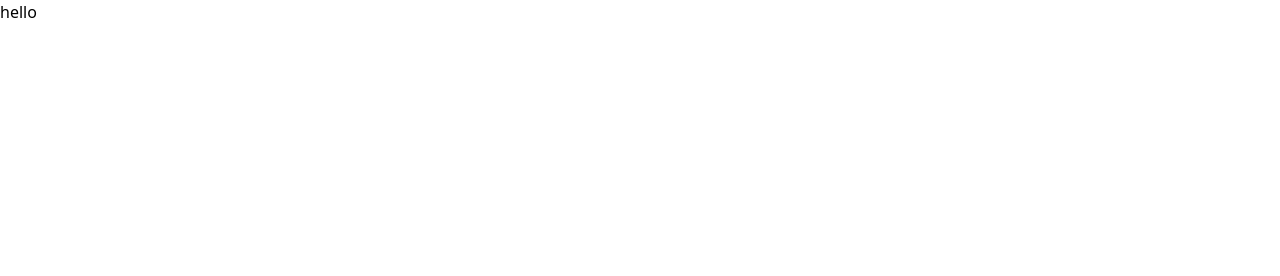
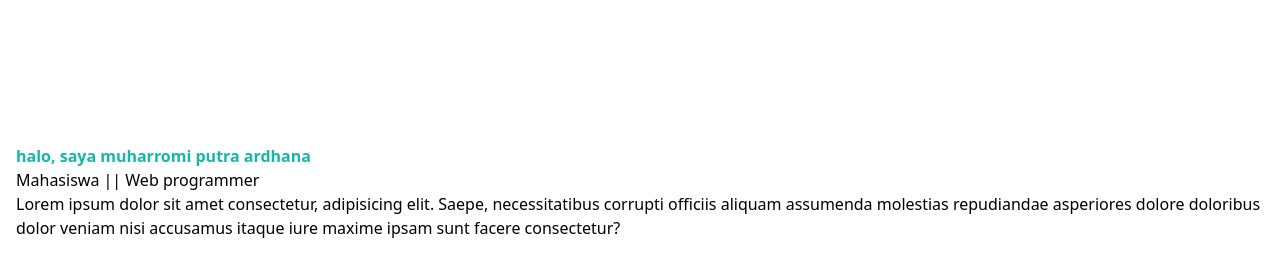
Before and after one commit to muharromi42/portofolio-tailwind, a website: page index.html in a window 1280 px wide. Drawn offline with Linux system fonts and the light colour scheme.

Commit message:
hero section

```diff
--- a/index.html
+++ b/index.html
@@ -8,6 +8,18 @@
     <link rel="stylesheet" href="dist/output.css">
 </head>
 <body>
-    <h1>hello</h1>
+    <!-- hero section start -->
+    <section id="home" class="pt-36">
+        <div class="container">
+            <div class="flex flex-wrap">
+                <div class="w-full self-center px-4">
+                    <h1 class="text-base font-semibold text-primary">halo, saya muharromi putra ardhana</h1>
+                    <h2>Mahasiswa || Web programmer</h2>
+                    <p>Lorem ipsum dolor sit amet consectetur, adipisicing elit. Saepe, necessitatibus corrupti officiis aliquam assumenda molestias repudiandae asperiores dolore doloribus dolor veniam nisi accusamus itaque iure maxime ipsam sunt facere consectetur?</p>
+                </div>
+            </div>
+        </div>
+    </section>
+    <!-- hero section end -->
 </body>
 </html>
--- a/tailwind.config.js
+++ b/tailwind.config.js
@@ -2,7 +2,11 @@
 module.exports = {
   content: ['index.html'],
   theme: {
-    extend: {},
+    extend: {
+      colors: {
+        primary: '#14b8a6'
+      }
+    },
   },
   plugins: [],
 }
```
Also changed, not shown: dist/output.css.
